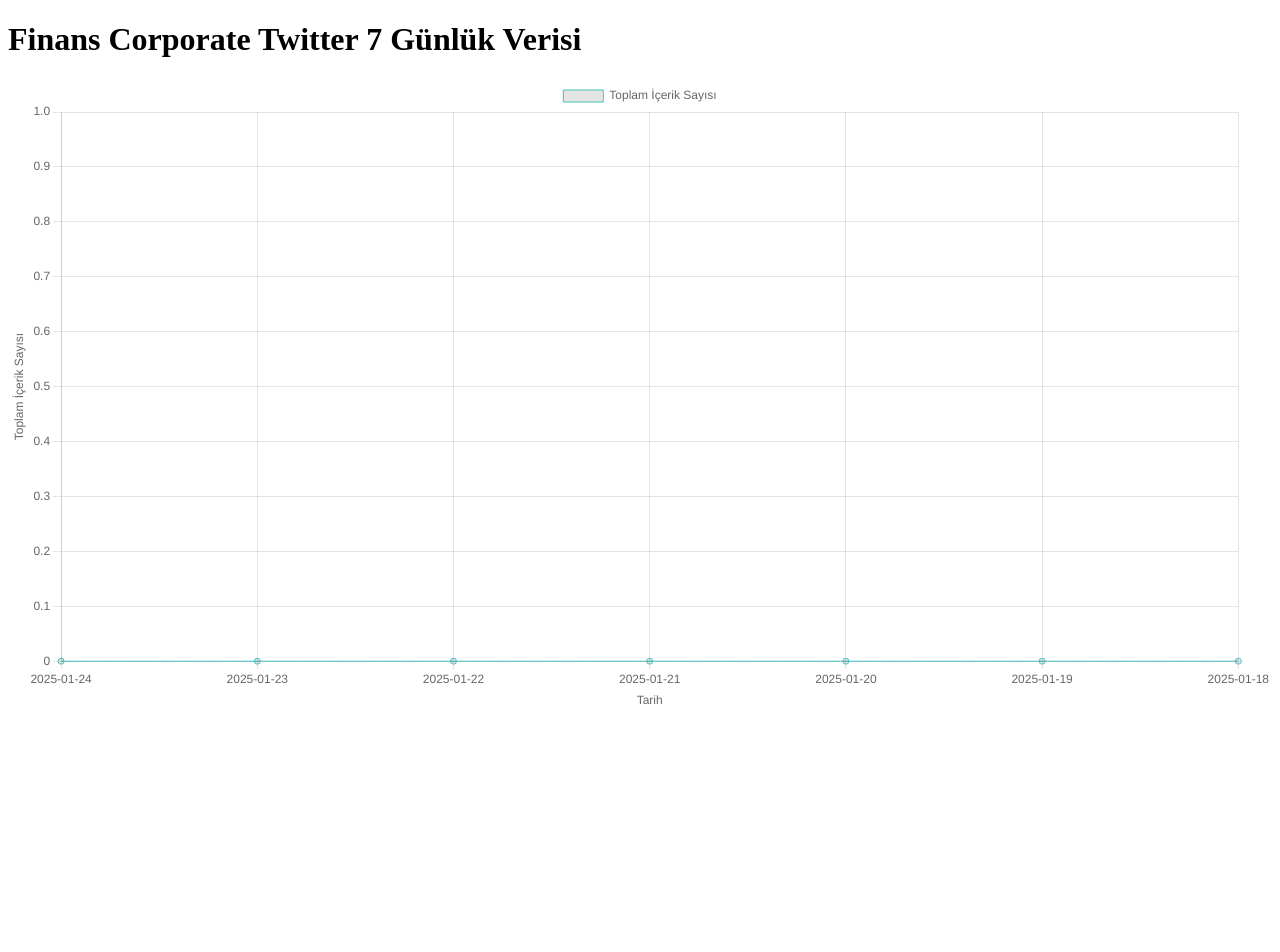
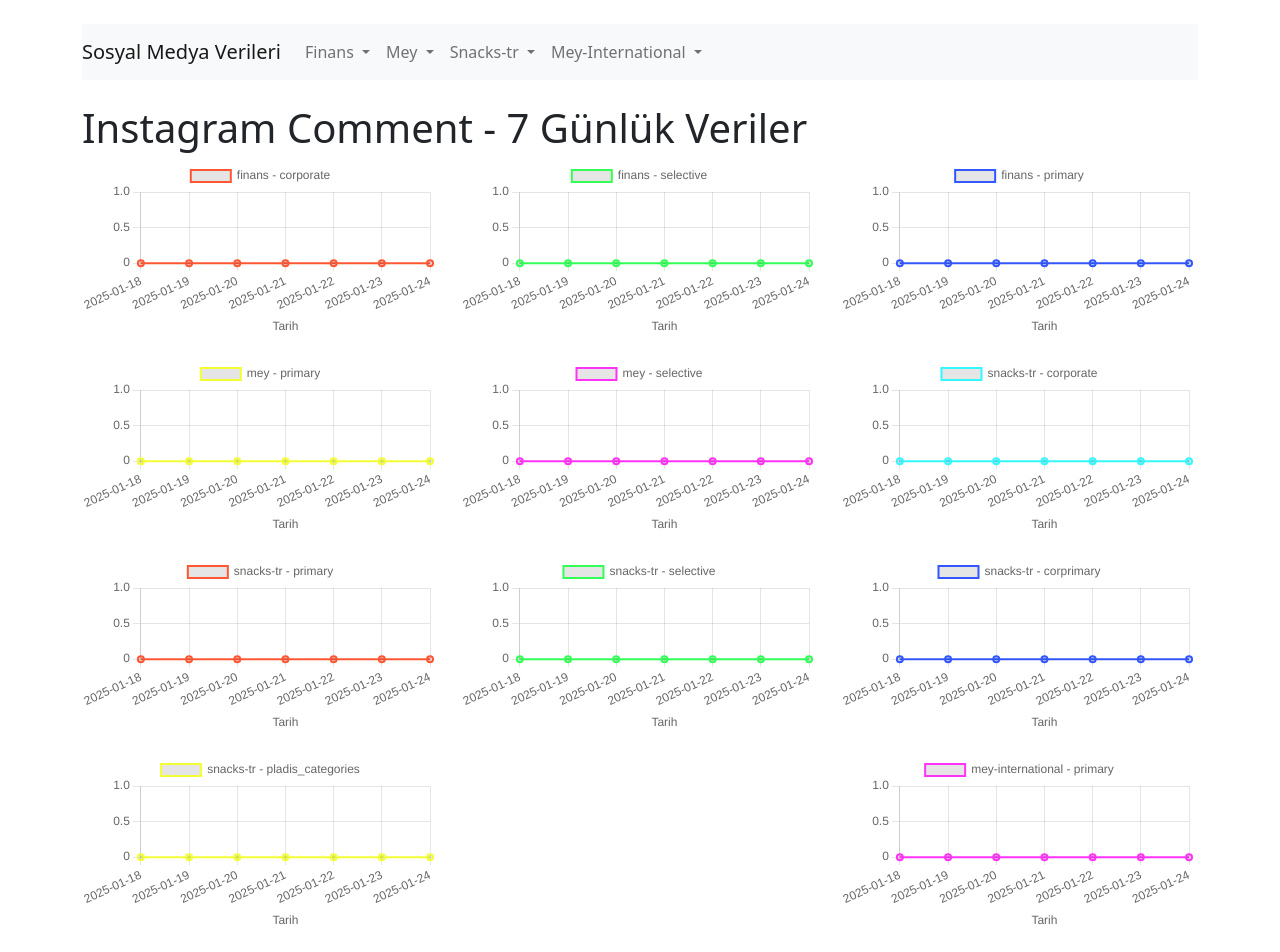
Before and after one commit to erdemkamilunsal/origin, a Django app: page / in a window 1280 px wide. Before the commit the page ends 705 px from the top, so only its background shows below. Run offline with Django 5.2, Linux system fonts and the light colour scheme; data comes from the database, SQL or seed files in the repository; both versions use the stored data as it was after the commit.

Commit message:
basehtml added

```diff
--- a/myapp/urls.py
+++ b/myapp/urls.py
@@ -1,5 +1,7 @@
 from django.urls import path
 from . import views
+from .views import index
+
 
 urlpatterns = [
 
@@ -21,6 +23,6 @@ urlpatterns = [
     # Mey-International Kategorisi
     path('mey_int/primary/', views.mey_int_primary, name='mey_int_primary'),  # Düzeltilmiş
 
-    path('', views.finance_twitter_chart, name='finance_twitter_chart'),
+    path('', index, name='index'),  # Ana sayfa olarak index view'ı
 
 ]
--- a/myapp/views.py
+++ b/myapp/views.py
@@ -5,6 +5,7 @@ from django.contrib import messages
 import json
 from datetime import datetime, timedelta
 from django.db.models import Sum
+import pytz
 
 
 
@@ -55,31 +56,44 @@ def mey_int_primary(request):
     return render(request, 'mey_int_primary.html', {'data': data})
 
 
-# views.py
-from django.shortcuts import render
-from datetime import datetime, timedelta
-from myapp.models import LatestDataTable
+from django.db.models import DateField, ExpressionWrapper
+
+from datetime import timedelta, datetime
+import pytz
 import json
 
+def index(request):
+    istanbul_tz = pytz.timezone('Europe/Istanbul')
+    today = datetime.now(istanbul_tz)
 
-def finance_twitter_chart(request):
-    today = datetime.now()
-    last_7_days = [(today - timedelta(days=i)).date() for i in range(7)]  # 7 günlük veri
+    base_urls = {
+        "finans": ["corporate", "selective", "primary"],
+        "mey": ["primary", "selective"],
+        "snacks-tr": ["corporate", "primary", "selective", "corprimary", "pladis_categories"],
+        "mey-international": ["primary"]
+    }
 
-    data = []
-    for day in last_7_days:
-        # Her gün için toplam içerik sayısını alıyoruz
-        total_content = LatestDataTable.objects.filter(
-            source_category='finans',
-            selective_part='corporate',
-            source='twitter',
-            created_time=day
-        ).aggregate(total_content=Sum('total'))['total_content'] or 0  # Veri yoksa 0
+    industry_data = {}
 
-        # Date objesini string'e çeviriyoruz
-        data.append({
-            'date': day.strftime('%Y-%m-%d'),  # Tarihi 'YYYY-MM-DD' formatına çeviriyoruz
-            'total_content': total_content
-        })
+    for industry, categories in base_urls.items():
+        for category in categories:
+            last_7_days_data = []
+            for i in range(7):
+                date_start = today - timedelta(days=i)
+                date_end = date_start + timedelta(days=1)  # Bitiş tarihini bir gün sonrasına alıyoruz
+                date_str = date_start.strftime("%Y-%m-%d")
 
-    return render(request, 'index.html', {'data': json.dumps(data)})
+                # `total` değerlerini alıyoruz ve toplamları değil, her bir kaydın `total` değerini alıyoruz
+                total_content = LatestDataTable.objects.filter(
+                    source_category=industry,
+                    selective_part=category,
+                    source="instagram_comment",
+                    created_time__gte=date_start.date(),  # Sadece tarih filtreleme
+                    created_time__lt=date_end.date()  # ve bitiş tarihi
+                ).aggregate(Sum('total'))['total__sum'] or 0  # Toplam içerik sayısını alıyoruz
+
+                last_7_days_data.append({"date": date_str, "total_content": total_content})
+
+            industry_data[f"{industry}-{category}"] = last_7_days_data[::-1]  # Ters çevirip sıralı hale getiriyoruz
+
+    return render(request, "index.html", {"industry_data": json.dumps(industry_data)})
--- a/project/urls.py
+++ b/project/urls.py
@@ -22,5 +22,4 @@ urlpatterns = [
     path('admin/', admin.site.urls),
     path('', include('myapp.urls')),
 
-
 ]
--- a/templates/index.html
+++ b/templates/index.html
@@ -1,60 +1,88 @@
-<!-- index.html -->
+{% extends "base.html" %}
+
+{% block content %}
 <!DOCTYPE html>
 <html lang="tr">
 <head>
     <meta charset="UTF-8">
     <meta name="viewport" content="width=device-width, initial-scale=1.0">
     <title>7 Günlük Veriler</title>
-    <script src="https://cdn.jsdelivr.net/npm/chart.js"></script>  <!-- Chart.js kütüphanesini dahil ediyoruz -->
+    <script src="https://cdn.jsdelivr.net/npm/chart.js"></script>
+    <style>
+        .chart-container {
+            display: flex;
+            flex-wrap: wrap;
+            justify-content: space-between;
+        }
+        .chart {
+            width: 32%;  /* Her grafik için üçte bir genişlik */
+            margin-bottom: 20px;
+        }
+        canvas {
+            max-width: 100%;
+            height: 300px;
+        }
+    </style>
 </head>
 <body>
-    <h1>Finans Corporate Twitter 7 Günlük Verisi</h1>
+    <h1>Instagram Comment - 7 Günlük Veriler</h1>
 
-    <!-- Grafik alanı -->
-    <canvas id="myChart" width="400" height="200"></canvas>
+    <div class="chart-container" id="charts-container">
+        <!-- Grafikler buraya eklenecek -->
+    </div>
 
     <script>
-        // Django'dan gelen veri (views.py'den gönderilen 'data' değişkeni)
-        var chartData = {{ data|safe }};
+        var industryData = JSON.parse('{{ industry_data|escapejs }}');
+        var chartsContainer = document.getElementById('charts-container');
+        var colors = ['#FF5733', '#33FF57', '#3357FF', '#F3FF33', '#FF33F6', '#33F6FF'];
+        var index = 0;
 
-        // Veriyi Chart.js için uygun formata dönüştür
-        var dates = chartData.map(function(item) { return item.date; });
-        var totalContent = chartData.map(function(item) { return item.total_content; });
+        var baseUrls = {
+            "finans": ["corporate", "selective", "primary"],
+            "mey": ["primary", "selective"],
+            "snacks-tr": ["corporate", "primary", "selective", "corprimary", "pladis_categories"],
+            "mey-international": ["primary"]
+        };
 
-        // Grafik için Chart.js yapılandırması
-        var ctx = document.getElementById('myChart').getContext('2d');
-        var myChart = new Chart(ctx, {
-            type: 'line',  // Çizgi grafik
-            data: {
-                labels: dates,  // X ekseni: Tarihler
-                datasets: [{
-                    label: 'Toplam İçerik Sayısı',
-                    data: totalContent,  // Y ekseni: İçerik sayıları
-                    borderColor: 'rgba(75, 192, 192, 1)',  // Çizgi rengini belirleyin
-                    borderWidth: 1,  // Çizgi kalınlığını belirleyin
-                    fill: false,  // Alanı doldurmayı devre dışı bırak
-                    tension: 0.4  // Çizgilerin ne kadar kavisli olacağını ayarlayın
-                }]
-            },
-            options: {
-                responsive: true,  // Ekran boyutuna duyarlı hale getirin
-                scales: {
-                    y: {
-                        beginAtZero: true,  // Y ekseni sıfırdan başlasın
-                        title: {
-                            display: true,
-                            text: 'Toplam İçerik Sayısı'  // Y ekseni başlığı
-                        }
+        Object.keys(baseUrls).forEach(function(industry) {
+            var categories = baseUrls[industry];
+
+            categories.forEach(function(category) {
+                var dataPoints = industryData[industry + '-' + category].map(item => item.total_content);
+                var labels = industryData[industry + '-' + category].map(item => item.date);
+
+                var chartDiv = document.createElement('div');
+                chartDiv.classList.add('chart');
+                var canvas = document.createElement('canvas');
+                canvas.id = industry + '-' + category + '-chart';
+                chartDiv.appendChild(canvas);
+                chartsContainer.appendChild(chartDiv);
+
+                var ctx = document.getElementById(canvas.id).getContext('2d');
+                new Chart(ctx, {
+                    type: 'line',
+                    data: {
+                        labels: labels,
+                        datasets: [{
+                            label: industry + ' - ' + category,
+                            data: dataPoints,
+                            borderColor: colors[index % colors.length],
+                            borderWidth: 2,
+                            fill: false
+                        }]
                     },
-                    x: {
-                        title: {
-                            display: true,
-                            text: 'Tarih'  // X ekseni başlığı
+                    options: {
+                        responsive: true,
+                        scales: {
+                            y: { beginAtZero: true },
+                            x: { title: { display: true, text: 'Tarih' } }
                         }
                     }
-                }
-            }
+                });
+                index++;
+            });
         });
     </script>
 </body>
 </html>
+{% endblock %}
```
Also changed, not shown: db.sqlite3.
